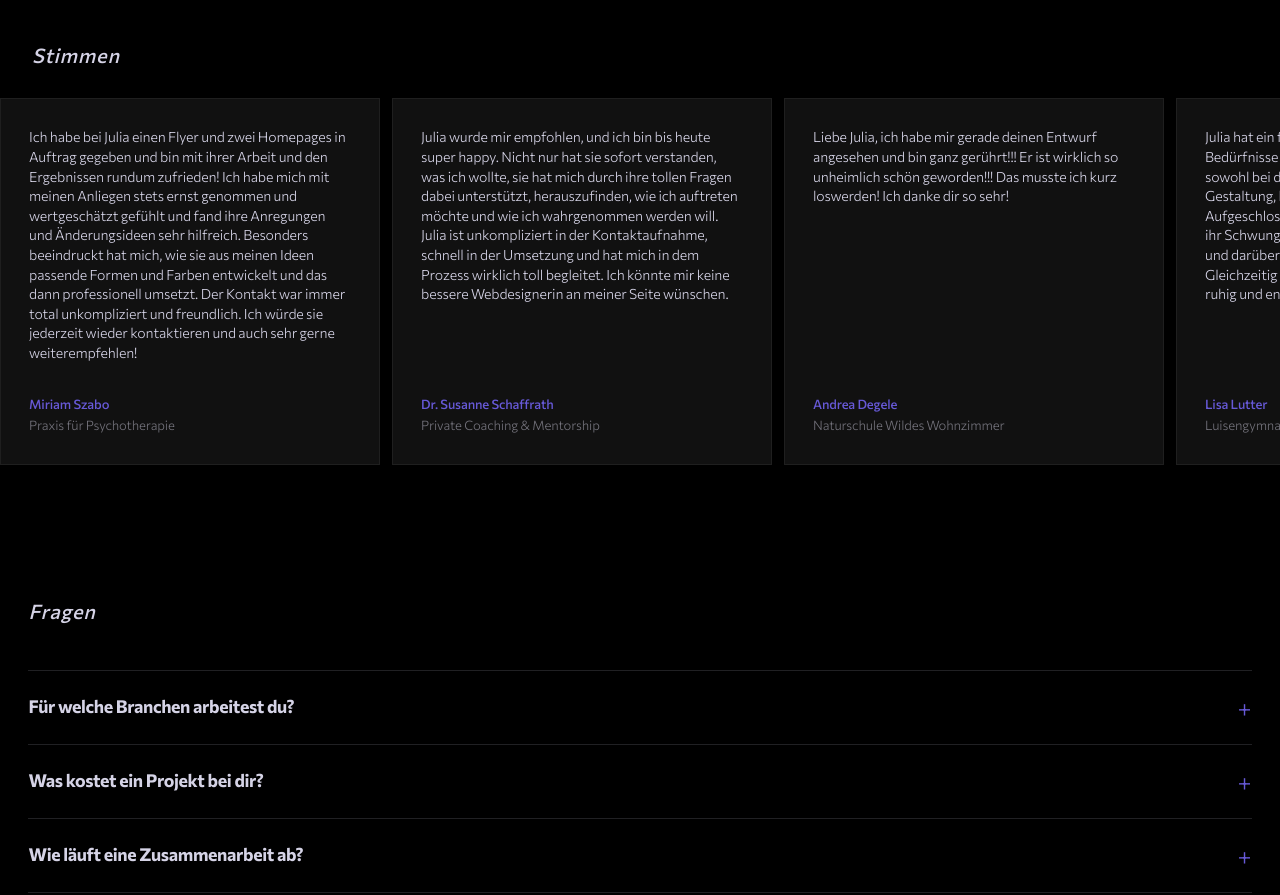
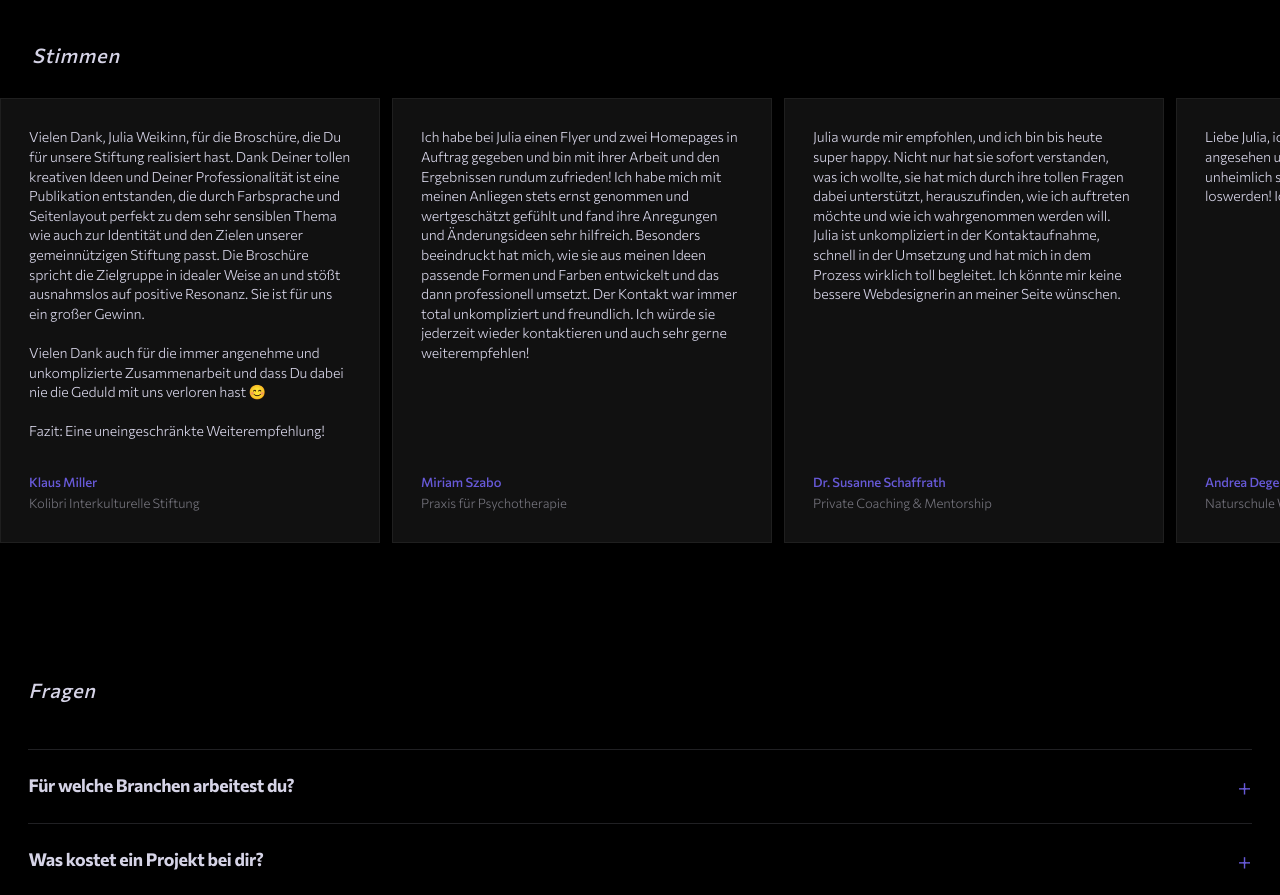
Before and after one commit to jweikinn/weikinn-design, a Next.js app: page / in a window 1280 px wide. Shown: the part 8400-9295 px from the top of the page. Built offline with nearby package versions, Linux system fonts and the light colour scheme; a web font is replaced by a local one.

Commit message:
feat: Add Klaus Miller testimonial and preserve line breaks in quotes

```diff
--- a/components/SectionSix.tsx
+++ b/components/SectionSix.tsx
@@ -3,6 +3,11 @@
 import React, { useRef } from 'react'
 
 const TESTIMONIALS = [
+  {
+    name: 'Klaus Miller',
+    role: 'Kolibri Interkulturelle Stiftung',
+    quote: `Vielen Dank, Julia Weikinn, für die Broschüre, die Du für unsere Stiftung realisiert hast. Dank Deiner tollen kreativen Ideen und Deiner Professionalität ist eine Publikation entstanden, die durch Farbsprache und Seitenlayout perfekt zu dem sehr sensiblen Thema wie auch zur Identität und den Zielen unserer gemeinnützigen Stiftung passt. Die Broschüre spricht die Zielgruppe in idealer Weise an und stößt ausnahmslos auf positive Resonanz. Sie ist für uns ein großer Gewinn.\n\nVielen Dank auch für die immer angenehme und unkomplizierte Zusammenarbeit und dass Du dabei nie die Geduld mit uns verloren hast 😊\n\nFazit: Eine uneingeschränkte Weiterempfehlung!`,
+  },
   {
     name: 'Miriam Szabo',
     role: 'Praxis für Psychotherapie',
@@ -128,6 +133,7 @@ export function SectionSix() {
               letterSpacing: '-0.01em',
               color: '#d5d3e6',
               margin: 0,
+              whiteSpace: 'pre-line',
             }}>
               {t.quote}
             </p>
```
